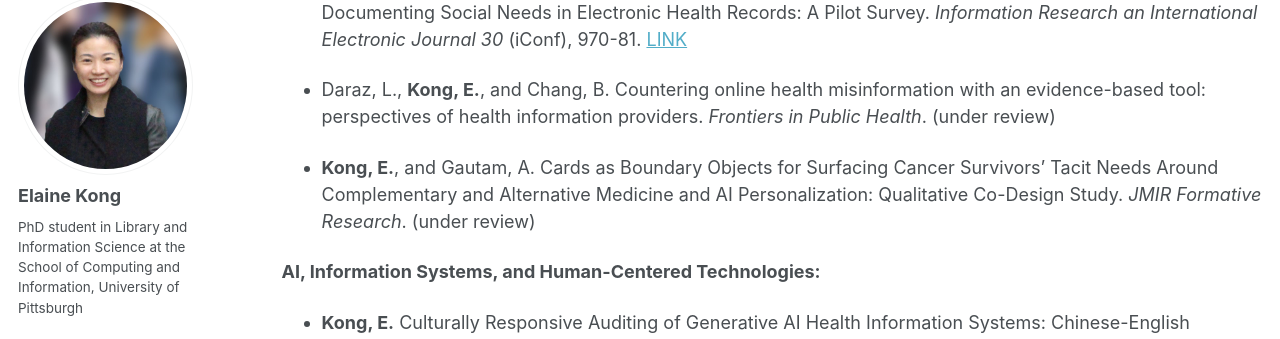
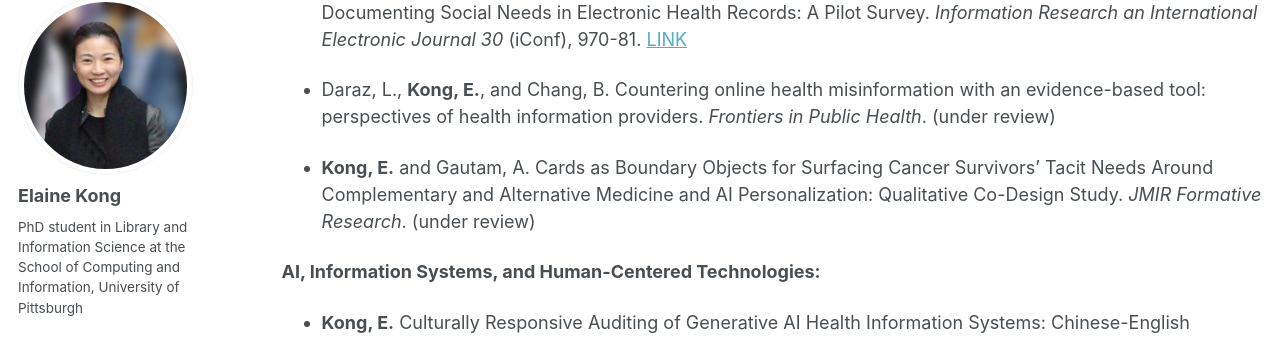
Before and after one commit to elainewskong/elainewskong.github.io, a Jekyll site: the page built from _pages/publications.md, in a window 1280 px wide and 900 px high, scrolled down 601 px. Shown: the part 103-442 px from the top of the window. Built offline with Jekyll 4.4.1, drawn with Linux system fonts in a browser that asks for light colours; some web fonts are replaced; a script that is not in the unit is left out; some of the changed text lies outside the part shown.

```diff
--- a/_pages/publications.md
+++ b/_pages/publications.md
@@ -30,7 +30,7 @@ You can also find my articles on [Google Scholar](https://scholar.google.com/cit
 
 * Daraz, L., **Kong, E.**, and Chang, B. Countering online health misinformation with an evidence-based tool: perspectives of health information providers. *Frontiers in Public Health*. (under review)
 
-* **Kong, E.**, and Gautam, A. Cards as Boundary Objects for Surfacing Cancer Survivors’ Tacit Needs Around Complementary and Alternative Medicine and AI Personalization: Qualitative Co-Design Study. *JMIR Formative Research*. (under review)
+* **Kong, E.** and Gautam, A. Cards as Boundary Objects for Surfacing Cancer Survivors’ Tacit Needs Around Complementary and Alternative Medicine and AI Personalization: Qualitative Co-Design Study. *JMIR Formative Research*. (under review)
 
 **AI, Information Systems, and Human-Centered Technologies:**
 
@@ -83,7 +83,7 @@ University Learning A Qualitative Study through the Lens of Self-Determination T
 
 * Lau, T.F., **Kong, E.**, and Chiu, D.K.W. Organizational Social Capital, Professional Identity, and Cultural Exhibition Work in Academic Libraries. *The Journal of Academic Librarianship*, 52(6), 103353. [LINK](https://doi.org/10.1016/j.acalib.2026.103353)
 
-* **Kong, E.**, and Danley, H.M. Structural Silences in Controlled Vocabularies: A Comparative Analysis of Trauma Representation in LCSH and MeSH. *Cataloging & Classification Quarterly*. (under review)
+* **Kong, E.** and Danley, H.M. Structural Silences in Controlled Vocabularies: A Comparative Analysis of Trauma Representation in LCSH and MeSH. *Cataloging & Classification Quarterly*. (under review)
 
 ## Book Review
 * **Kong, E.** 2024. Cracking the Bro Code: by Coleen Carrigan, Cambridge, Massachusetts, The MIT Press, 2024, 193 pp., $40 (paperback), ISBN: 9780262547055. *Information, Communication & Society*, 28(2), 356–357. [LINK](https://doi.org/10.1080/1369118X.2024.2363905).
```
